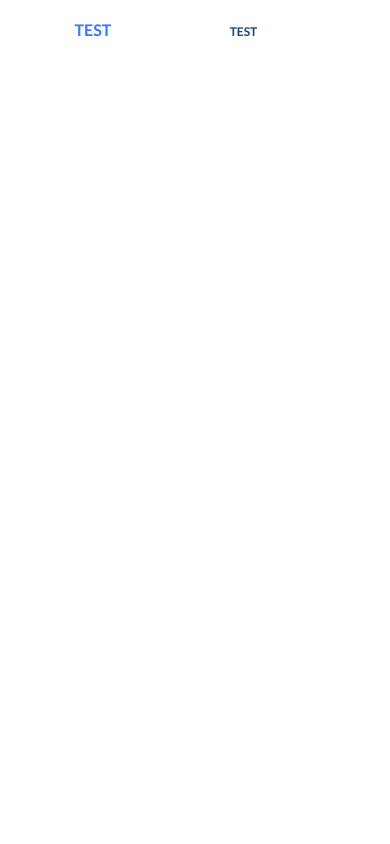
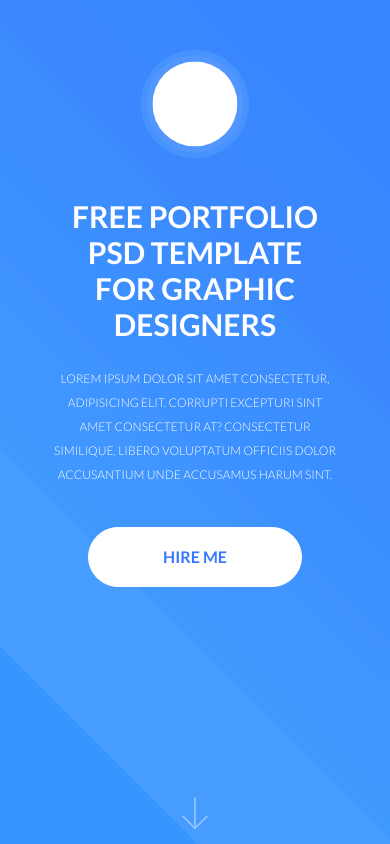
Before and after one commit to KateKharchenko/portfolio-11, a website: page index.html in a window 390 px wide. Drawn offline with Linux system fonts and the light colour scheme.

Commit message:
Added header

```diff
--- a/index.html
+++ b/index.html
@@ -8,7 +8,56 @@
     <link rel="stylesheet" href="css/styles.css">
 </head>
 <body>
-    <button class="btn">Test</button>
-    <button class="btn btn--sm">Test</button>
+    <header class="header gradient">
+        <div class="container">
+
+            <div class="header__picture">
+                <img src="img/white-background-2.jpg" alt="Profile" class="header__img">
+            </div>
+            <div class="header__info">
+                <h1>free portfolio PSD template <br> FOR GRAPHIC designerS</h1>
+                <div class="header__text">
+                    Lorem ipsum dolor sit amet consectetur, adipisicing elit. Corrupti excepturi sint amet consectetur at? Consectetur similique, libero voluptatum officiis dolor accusantium unde accusamus harum sint.
+                </div>
+                <button class="btn">Hire me</button>
+            </div>
+
+            <a href="#main" class="scroll">
+                <svg width="32" height="32">
+                    <use xlink:href = "#scroll"></use>
+                </svg>
+            </a>
+        </div>
+    </header>
+
+
+
+
+
+
+
+
+
+    <svg style="display: none;">
+    <symbol x="0px" y="0px"
+    viewBox="0 0 512 512" style="enable-background:new 0 0 512 512;" id="scroll">
+
+    <path d="M440.437,301.781L266.656,475.584V10.667C266.656,4.776,261.88,0,255.989,0
+    	c-5.891,0-10.667,4.776-10.667,10.667v464.917L71.541,301.781c-4.237-4.093-10.99-3.975-15.083,0.262
+    	c-3.992,4.134-3.992,10.687,0,14.82l192,192c4.16,4.171,10.914,4.179,15.085,0.019c0.006-0.006,0.013-0.013,0.019-0.019l192-192
+    	c4.093-4.237,3.975-10.99-0.262-15.083c-4.134-3.993-10.687-3.993-14.821,0L440.437,301.781z"/>
+    <path d="M255.989,512c-2.831,0.005-5.548-1.115-7.552-3.115l-192-192c-4.093-4.237-3.975-10.99,0.262-15.083
+    	c4.134-3.992,10.687-3.992,14.82,0l184.469,184.448l184.448-184.448c4.237-4.093,10.99-3.975,15.083,0.262
+    	c3.993,4.134,3.993,10.687,0,14.821l-192,192C261.521,510.879,258.813,511.999,255.989,512z"/>
+    <path d="M255.989,512c-5.891,0-10.667-4.776-10.667-10.667V10.667C245.323,4.776,250.098,0,255.989,0
+    	c5.891,0,10.667,4.776,10.667,10.667v490.667C266.656,507.224,261.88,512,255.989,512z"/>
+    </symbol>
+
+    <symbol height="32px" viewBox="0 -53 384 384" width="32px" id="menu">
+        <path d="m368 154.667969h-352c-8.832031 0-16-7.167969-16-16s7.167969-16 16-16h352c8.832031 0 16 7.167969 16 16s-7.167969 16-16 16zm0 0"/>
+        <path d="m368 32h-352c-8.832031 0-16-7.167969-16-16s7.167969-16 16-16h352c8.832031 0 16 7.167969 16 16s-7.167969 16-16 16zm0 0"/>
+        <path d="m368 277.332031h-352c-8.832031 0-16-7.167969-16-16s7.167969-16 16-16h352c8.832031 0 16 7.167969 16 16s-7.167969 16-16 16zm0 0"/>
+    </symbol>
+</svg>
 </body>
 </html>
--- a/scss/_header.scss
+++ b/scss/_header.scss
@@ -0,0 +1,131 @@
+.header
+{
+    color: $white;
+    text-align: center;
+    min-height: 100vh;
+    padding: 90px 0;
+    position: relative;
+    &__info
+    {
+        max-width: 80%;
+
+        margin: 40px auto;
+    }
+    &__picture
+    {
+        margin: 0 auto;
+        text-align: center;
+        width: 15%;
+        padding-top: 15%;
+        position: relative;
+        overflow: hidden;
+        background-color: #4793fe;
+        border-radius: 50%;
+
+    }
+    &__img
+    {
+       width: 90%;
+      height : 90%;
+       position: absolute;
+        border-radius: 50%;
+        top: 50%;
+        left: 50%;
+        border: 6px solid #5397fe;
+        transform: translate(-50%, -50%);
+    }
+    &__text
+    {
+       text-transform: uppercase;
+       font-weight: 300;
+       margin-bottom: 70px;
+    }
+
+}
+@media screen and (max-width: 992px)
+{
+    .header{
+        padding: 70px 0;
+        &__picture
+        {
+            width: 20%;
+            padding-top: 20%;
+        }
+
+        &__text
+        {
+            font-size: 1.4rem;
+        }
+    }
+}
+@media screen and (max-width: 576px)
+{
+    .header{
+        padding: 50px 0;
+        &__picture
+        {
+            width: 30%;
+            padding-top: 30%;
+        }
+
+        &__text
+        {
+            font-size: 1.2rem;
+            margin-bottom: 40px;
+        }
+    }
+}
+@media screen and (max-width: 320px)
+{
+
+    .header{
+
+        &__picture
+        {
+            width: 40%;
+            padding-top: 40%;
+        }
+
+        &__text
+        {
+            font-size: 1.2rem;
+            margin-bottom: 20px;
+        }
+    }
+    .scroll
+    {
+        bottom: -60px;
+    }
+}
+.gradient
+    {
+        background: linear-gradient(45deg, #3695ff, #3695ff 16%, #469dff 16%, #469cff 32%, #4099ff 32%, #4093ff 48%, #3c91ff 48%, #3c8cfe 66%, #3c89fe 66%, #3684fe);
+    }
+#toggler-input
+{
+    display: none;
+}
+#toggler
+{
+    display: block;
+    z-index: 11;
+    position: fixed;
+    right: 15px;
+    top: 15px;
+    svg
+    {
+        fill: $white;
+    }
+}
+
+.scroll
+{   position: absolute;
+    bottom: 5px;
+    left: 50%;
+    transform: translate(-50%, 0);
+    svg
+    {
+        fill: $white;
+        opacity: .4;
+    }
+}
--- a/scss/styles.scss
+++ b/scss/styles.scss
@@ -32,8 +32,33 @@ body {
 h1 {
     font-size: 5rem;
     text-transform: uppercase;
+    margin: 35px 0;
+    line-height: 1.2;
 }
-
+@media screen and (max-width: 992px)
+{
+    h1
+    {
+        font-size: 4rem;
+        margin: 30px 0;
+    }
+}
+@media screen and (max-width: 576px)
+{
+    h1
+    {
+        font-size: 3rem;
+        margin: 25px 0;
+    }
+}
+@media screen and (max-width: 320px)
+{
+    h1
+    {
+        font-size: 2.4rem;
+        margin: 20px 0;
+    }
+}
 h2 {
     font-size: 5rem;
     font-weight: 300;
```
Also changed, not shown: css/styles.css, down-arrow.svg (added), img/white-background-2.jpg (added), menu.svg (added), 1 other file.
